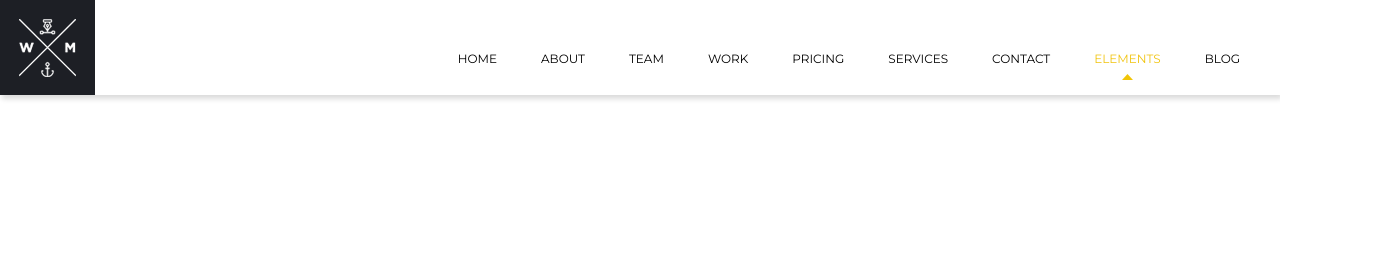
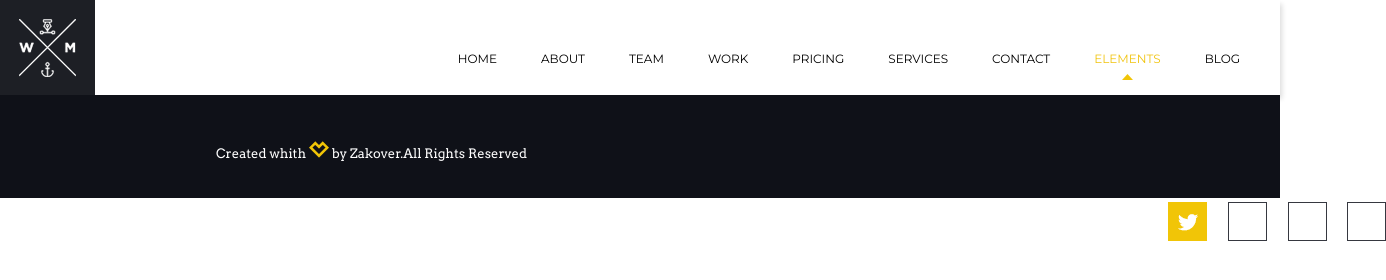
Before and after one commit to VladSerdiuk750/My_first_blog, a plain HTML site: page index.html in a window 1280 px wide. Shown: the whole page, 1386 px wide, since content can reach past the window. Drawn offline with Linux system fonts and the light colour scheme.

Commit message:
Footer without bordering

```diff
--- a/css/style.css
+++ b/css/style.css
@@ -1,5 +1,5 @@
 @import url(https://fonts.googleapis.com/css?family=Montserrat:400,700);
-
+@import url(https://fonts.googleapis.com/css?family=Arvo:400,400italic,700,700italic);
 * {
     margin: 0;
     padding: 0;
@@ -65,3 +65,30 @@ nav .active {
     background-position: bottom center;
     padding-bottom: 14px;
 }
+footer {
+    position: absolute;
+    display: block;
+    width: 100%;
+    height: 103px;
+    margin-bottom: 0px;
+    background-color: #0f1118;
+}
+footer .copyright {
+    color: #ffffff;
+    font: 400 13px / 26px Arvo;
+    margin-bottom: 44px;
+    margin-right: 1058px;
+    margin-left: 216px;
+    margin-top: 46px;
+    width: 325px;
+    height: 17px;
+}
+footer .social {
+    width: 218px;
+    height: 39px;
+    background: url(Social.png);
+    margin-top: 32px;
+    margin-left: 1168px;
+    margin-right: 213px;
+    margin-bottom: 32px;
+}
--- a/index.html
+++ b/index.html
@@ -29,6 +29,14 @@
             <section class="content"></section>
             <aside class="sidebar"></aside>
         </section>
-        <footer></footer>
+        <footer>
+            <div class="copyright">
+                Created whith
+                <img class="img" height="17" width="20" src="images/%EE%8C%83.png" >
+                by Zakover.All Rights Reserved
+            </div>
+            <div class="social">
+            </div>
+        </footer>
     </body>
 </html>
```
Also changed, not shown: css/Social.png (added), css/images/Rectangle-23.png (added), css/images/.png (added), css/images/.png (added), images/.png (added).
